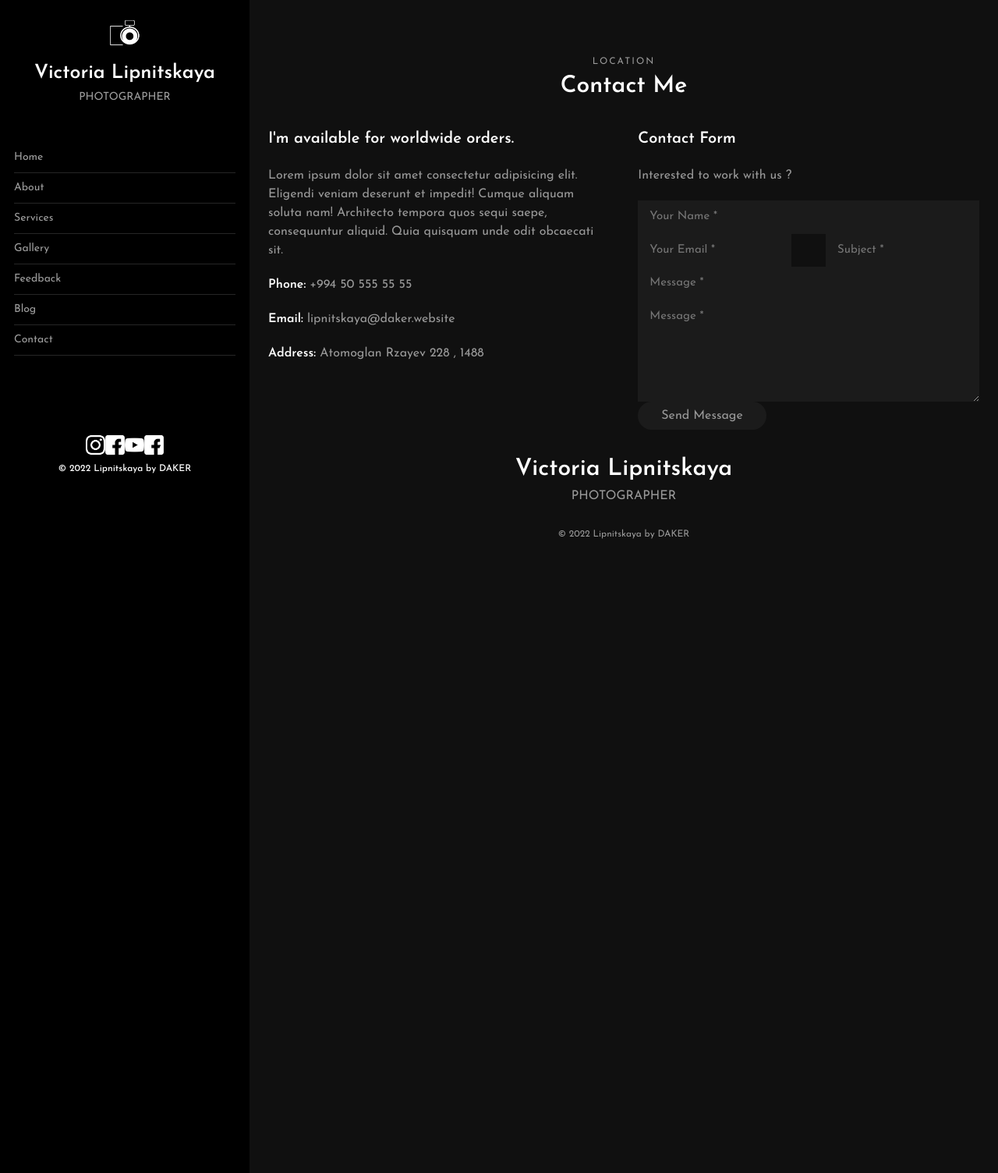
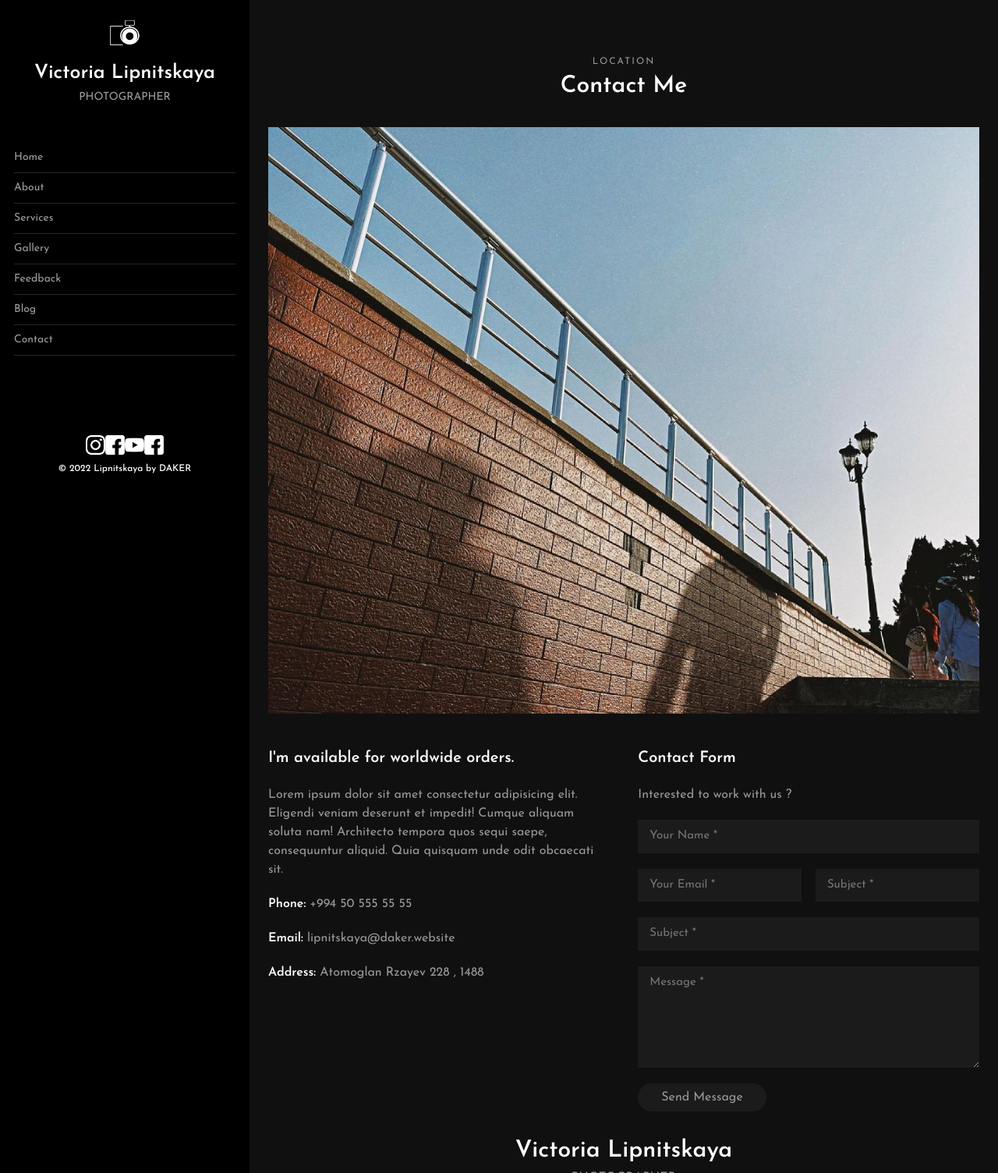
Before and after one commit to dakerdenis/photography, a PHP site: page /contact.html in a window 1280 px wide. Shown: the whole page at 78% size. Run offline with PHP 8.4, Linux system fonts and the light colour scheme.

Commit message:
contact
contact page for pc is ready

```diff
--- a/contact.html
+++ b/contact.html
@@ -102,7 +102,9 @@
                             <p>LOCATION</p>
                             <h3>Contact Me</h3>
                         </div>
-
+                        <div class="contact__image__block">
+                            <img src="./styles/img/7.jpg" alt="">
+                        </div>
                         <div class="contact__form_info">
                             <!-----contact info-->
                             <div class="contact__form_info_block">
@@ -153,11 +155,11 @@
                                         </div>
                                     </div>
                                     <!--your subject----->
-                                    <div class="form__content_element_wide">
-                                        <input type="text" placeholder="Message *">
+                                    <div class="form__content_element_wide form__content_element_wide_subject">
+                                        <input type="text" placeholder="Subject *">
                                     </div>
                                     <!--your message----->
-                                    <div class="form__content_element_wide">
+                                    <div class="form__content_element_wide form__content_element_wide_text_area">
                                         <textarea name="" placeholder="Message *"></textarea>
                                     </div>
                                     <!---submit---->
--- a/styles/contact.css
+++ b/styles/contact.css
@@ -66,6 +66,21 @@
 }
 .contact__form {
 }
+.contact__image__block{
+    width: 100%;
+    margin: 0 auto;
+    height: 50vh;
+    overflow: hidden;
+    display: flex;
+    align-items: center;
+    justify-content: center;
+    margin-bottom: 3rem;
+}
+.contact__image__block img{
+    width: 100%;
+    object-fit: contain;
+
+}
 .form__content_element_wide input{
     max-width: 100%;
     margin-bottom: 0px;
@@ -82,6 +97,9 @@
     color: #fff;
     background-image: none;
     border: none;
+}
+.form__content_element_wide_subject{
+    margin-bottom: 20px;
 }
 .form__content_element_wide textarea{
     max-width: 100%;
@@ -100,12 +118,16 @@
     background-image: none;
     border: none;
 }
+.form__content_element_wide_text_area{
+    margin-bottom: 20px;
+}
 .form__content_element_container {
     display: flex;
     justify-content: space-between;
+    margin: 20px 0px;
 }
 .form__content_element{
-
+    width: 48%;
 }
 .form__content_element input{
     max-width: 100%;
```
Also changed, not shown: styles/img/7.jpg (added).
